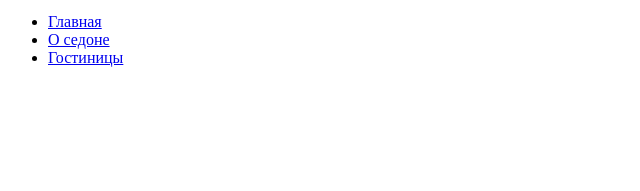
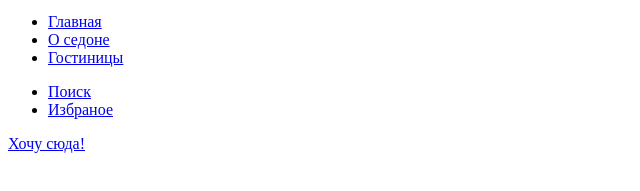
Before and after one commit to htmlacademy-htmlcss/2366011-sedona-37, a plain HTML site: page index.html in a window 1280 px wide. Shown: the part 29-220 px from the top of the page, without its empty margins (0-640 px from the left). Drawn offline with Linux system fonts and the light colour scheme.

Commit message:
Добавляет разметку всей шапки главной страницы

```diff
--- a/index.html
+++ b/index.html
@@ -1,13 +1,13 @@
 <!DOCTYPE html>
 <html lang="ru">
   <head>
-    <meta charset="utf-8">
+    <meta charset="utf-8" />
     <title>Седона</title>
   </head>
   <body>
     <header class="main-header">
       <nav class="navigation">
-        <a href="index.html"><img src="#" alt="Логотип компании"></a>
+        <a href="index.html"><img src="#" alt="Логотип компании" /></a>
         <ul class="navigation-list">
           <li class="navigation-item">
             <a class="navigation-link" href="index.html">Главная</a>
@@ -19,10 +19,20 @@
             <a class="navigation-link" href="#">Гостиницы</a>
           </li>
         </ul>
+        <ul class="navigation-list navigation-user">
+          <li class="navigation-item">
+            <a class="navigation-link" href="#">
+              <span class="visually-hidden">Поиск</span>
+            </a>
+          </li>
+          <li class="navigation-item">
+            <a class="navigation-link" href="#">
+              <span class="'visually-hidden">Избраное</span>
+            </a>
+          </li>
+        </ul>
+        <a class="button button-want-here" href="#">Хочу сюда!</a>
       </nav>
     </header>
-
-
-
   </body>
 </html>
```
